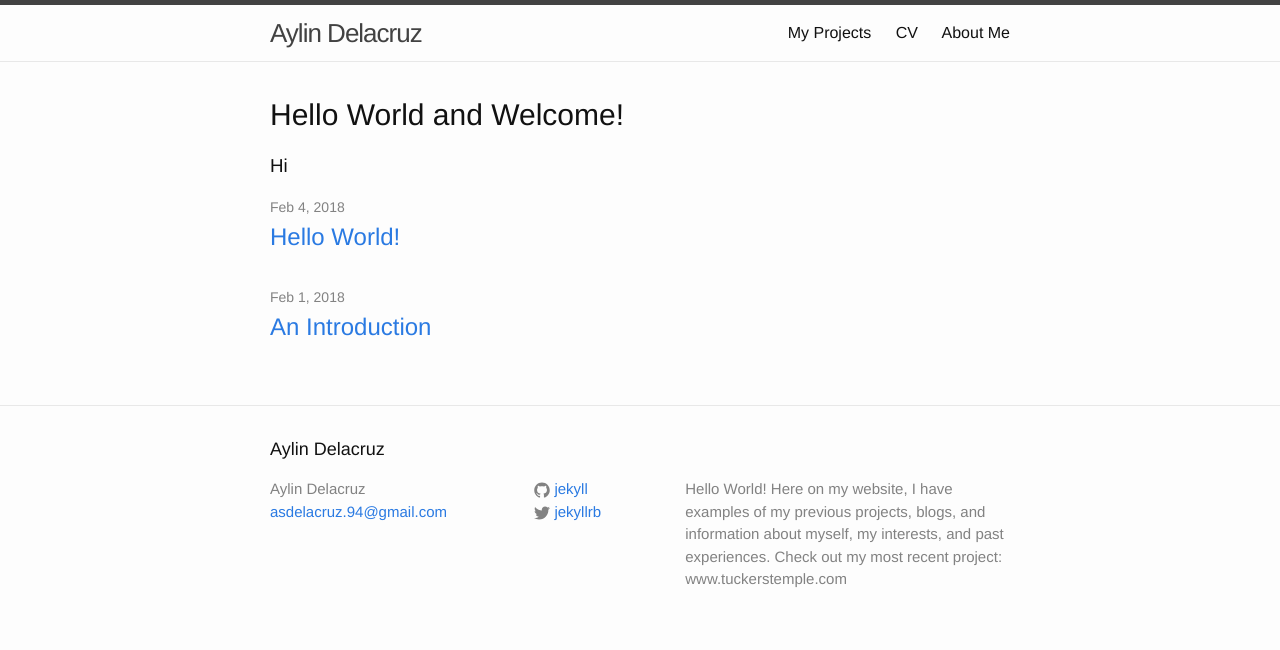
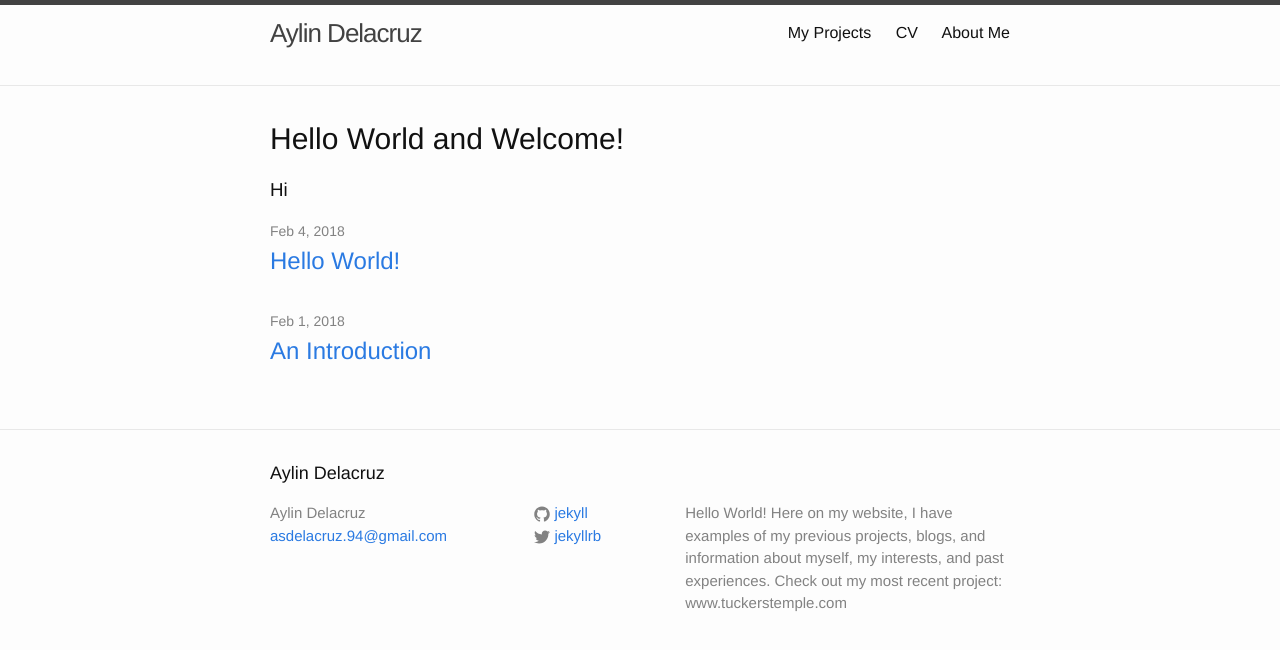
Before and after one commit to asdelacr/asdelacr.github.io, a Jekyll site: the page built from index.html, in a window 1280 px wide. Shown: the top 650 px of the page. Built offline with Jekyll 4.4.1, drawn with Linux system fonts in a browser that asks for light colours.

Commit message:
tweaking header

```diff
--- a/_sass/_layout.scss
+++ b/_sass/_layout.scss
@@ -4,7 +4,8 @@
 .site-header {
     border-top: 5px solid $grey-color-dark;
     border-bottom: 1px solid $grey-color-light;
-    min-height: 56px;
+    min-height: 80px;
+   //min-height: 56px;
 
     // Positioning context for the mobile navigation icon
     position: relative;
```
